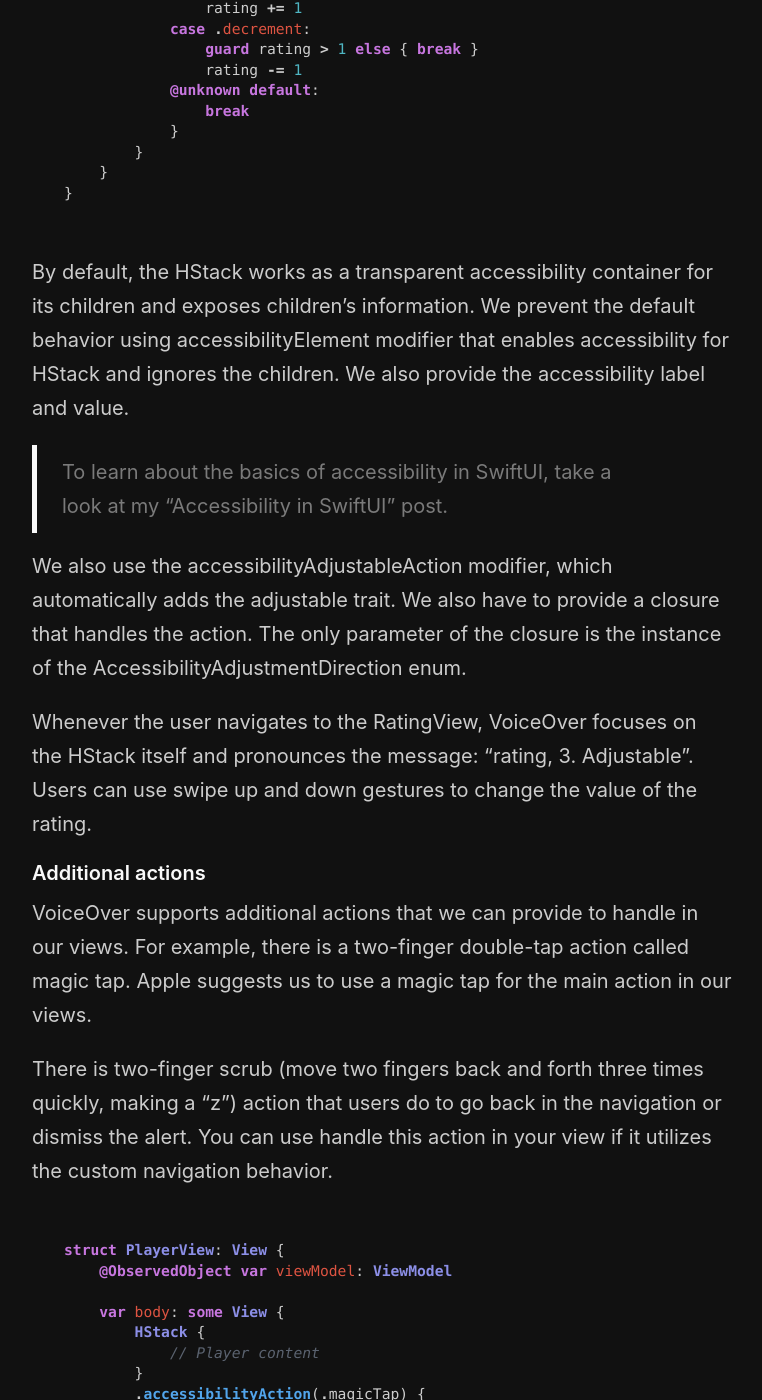
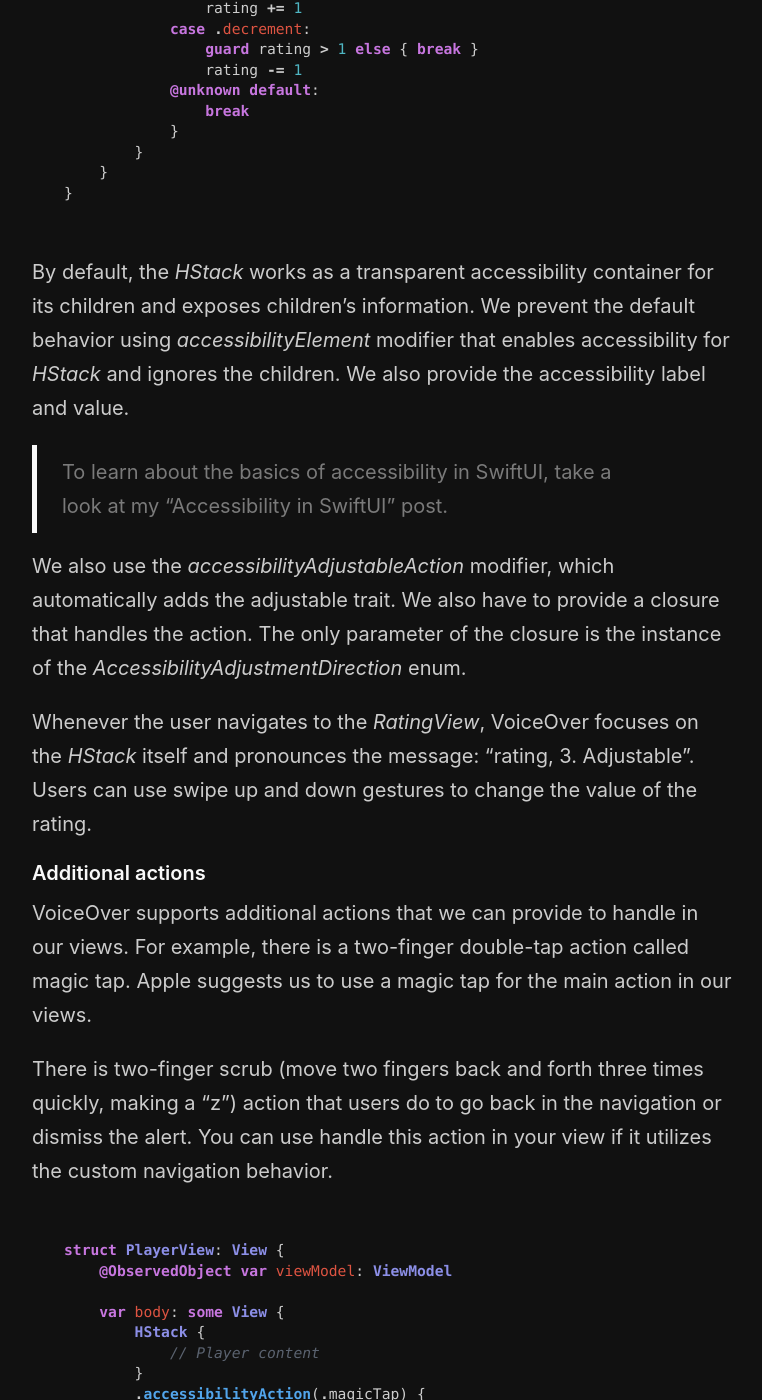
Before and after one commit to mecid/mecid.github.io, a Jekyll site: the page built from _posts/2021-04-15-accessibility-actions-in-swiftui.md, in a window 1280 px wide and 1400 px high, scrolled down 1757 px. Shown: the whole window, without its empty margins (258-1020 px from the left). Built offline with Jekyll 4.4.1, drawn with Linux system fonts in a browser that asks for light colours; some of the changed text lies outside the part shown.

Commit message:
code formatting added to accessibility actions post

````diff
--- a/_posts/2021-04-15-accessibility-actions-in-swiftui.md
+++ b/_posts/2021-04-15-accessibility-actions-in-swiftui.md
@@ -10,7 +10,7 @@ SwiftUI provides us accessible views out of the box, and usually, you don't need
 {% include friends.html %}
 
 #### Adjustable action
-SwiftUI provides us a particular adjustable trait that VoiceOver uses to indicate the ability to adjust the view using swipes up or down. Assume that you work on the RatingView. RatingView has to present the current 5-star rating and should provide the opportunity to change the rating. Let's see how we can implement this view.
+SwiftUI provides us a particular adjustable trait that VoiceOver uses to indicate the ability to adjust the view using swipes up or down. Assume that you work on the *RatingView*. *RatingView* has to present the current 5-star rating and should provide the opportunity to change the rating. Let's see how we can implement this view.
 
 ```swift
 struct RatingView: View {
@@ -28,7 +28,7 @@ struct RatingView: View {
 }
 ```
 
-As you can see in the example above, the implementation of the RatingView is pretty straightforward. The RatingView changes the value of rating using binding whenever you press the particular button. But what about accessibility? How does VoiceOver work with the RatingView?
+As you can see in the example above, the implementation of the *RatingView* is pretty straightforward. The *RatingView* changes the value of rating using binding whenever you press the particular button. But what about accessibility? How does VoiceOver work with the *RatingView*?
 
 Buttons are accessible out of the box, and VoiceOver will focus on the first button and pronounce the message: "star fill". This is the default behavior, and it doesn't make sense in this case. Fortunately, SwiftUI provides us a few modifiers to customize the user experience here.
 
@@ -63,13 +63,13 @@ struct RatingView: View {
 }
 ```
 
-By default, the HStack works as a transparent accessibility container for its children and exposes children's information. We prevent the default behavior using accessibilityElement modifier that enables accessibility for HStack and ignores the children. We also provide the accessibility label and value.
+By default, the *HStack* works as a transparent accessibility container for its children and exposes children's information. We prevent the default behavior using *accessibilityElement* modifier that enables accessibility for *HStack* and ignores the children. We also provide the accessibility label and value.
 
 > To learn about the basics of accessibility in SwiftUI, take a look at my "Accessibility in SwiftUI" post.
 
-We also use the accessibilityAdjustableAction modifier, which automatically adds the adjustable trait. We also have to provide a closure that handles the action. The only parameter of the closure is the instance of the AccessibilityAdjustmentDirection enum.
+We also use the *accessibilityAdjustableAction* modifier, which automatically adds the adjustable trait. We also have to provide a closure that handles the action. The only parameter of the closure is the instance of the *AccessibilityAdjustmentDirection* enum.
 
-Whenever the user navigates to the RatingView, VoiceOver focuses on the HStack itself and pronounces the message: "rating, 3. Adjustable". Users can use swipe up and down gestures to change the value of the rating.
+Whenever the user navigates to the *RatingView*, VoiceOver focuses on the *HStack* itself and pronounces the message: "rating, 3. Adjustable". Users can use swipe up and down gestures to change the value of the rating.
 
 #### Additional actions
 VoiceOver supports additional actions that we can provide to handle in our views. For example, there is a two-finger double-tap action called magic tap. Apple suggests us to use a magic tap for the main action in our views.
````
